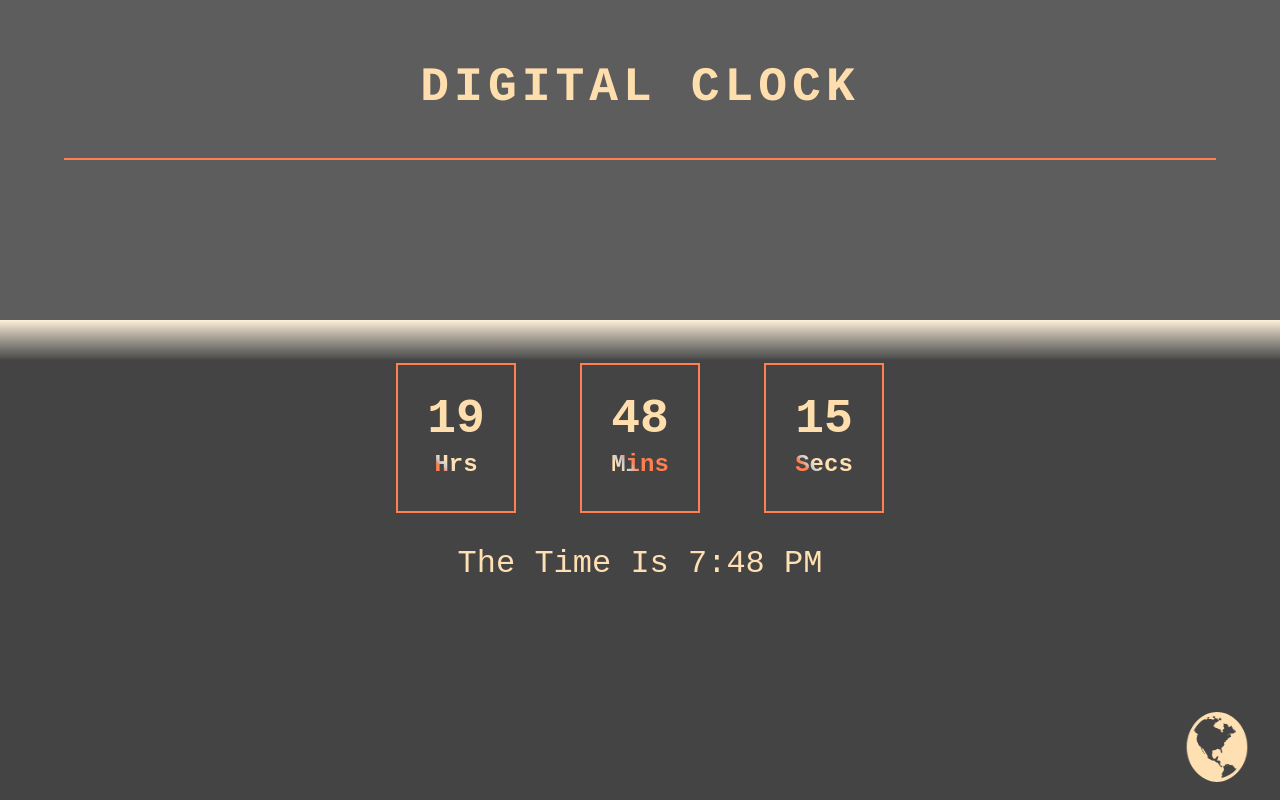
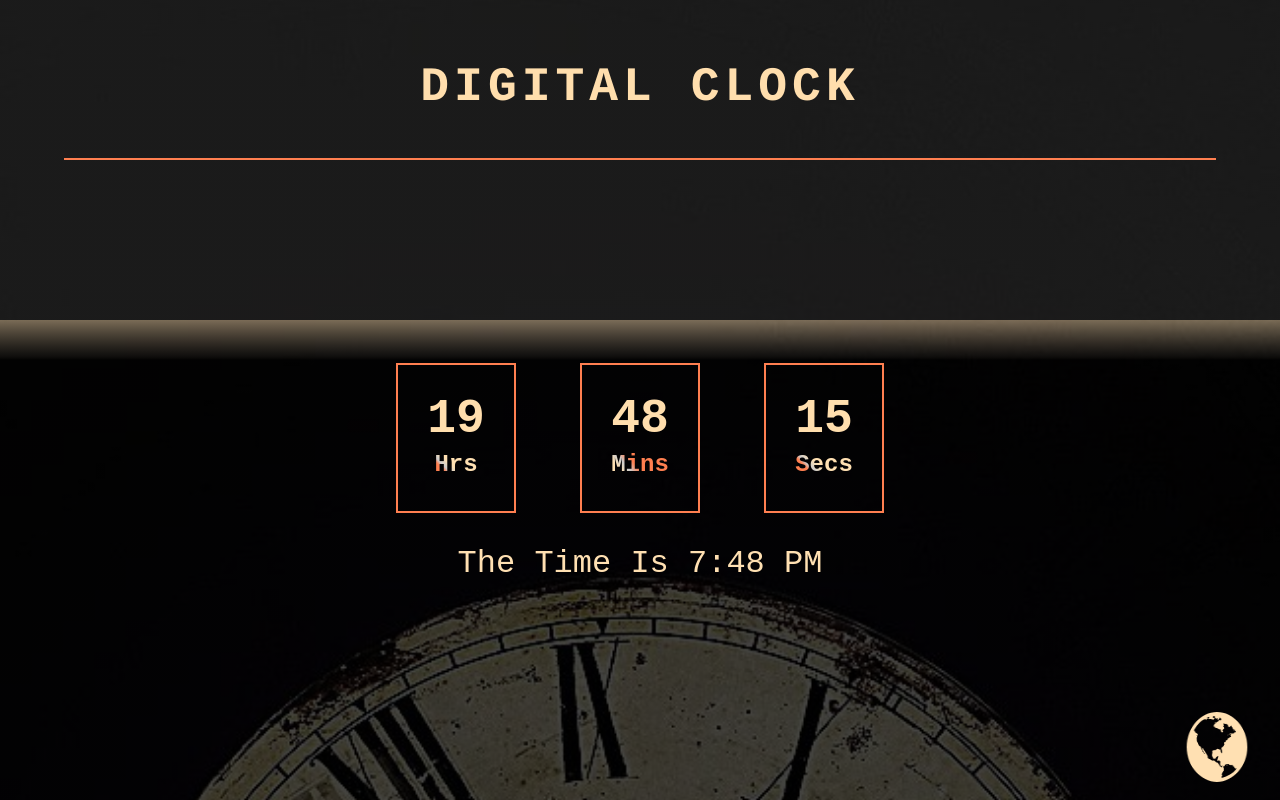
Before and after one commit to Tom-Okafor/DIGITAL-CLOCK, a plain HTML site: page index.html in a window 1280 px wide. Drawn offline with Linux system fonts and the light colour scheme; the site is published under a folder, as on GitHub Pages, so addresses that start at the root find nothing.

Commit message:
Add files via upload

```diff
--- a/index.html
+++ b/index.html
@@ -19,7 +19,7 @@
                         #ffe0b277 40%,
                         #000000bb 45%
                     ),
-                    url("/Bground.jpeg");
+                    url("Bground.jpeg");
                 background-position: left top;
                 background-size: cover;
                 animation: shiftbg 20s cubic-bezier(1, 0, 0.7, 1.1) infinite
```
